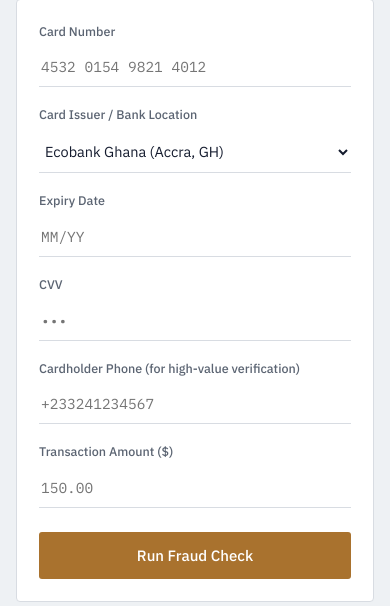
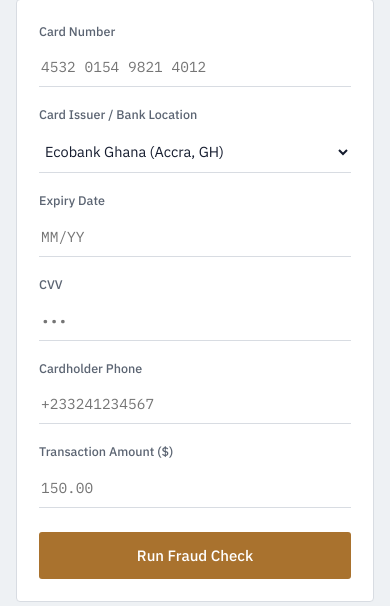
Before and after one commit to brownskreytor-a11y/nonfraud-ai, a Flask app: page /intake in a window 390 px wide. Shown: the part 277-883 px from the top of the page. Run offline with Flask 3, Linux system fonts and the light colour scheme; data comes from the database, SQL or seed files in the repository; data that the repository does not hold is empty.

Commit message:
Simplify Cardholder Phone label, drop the high-value-verification parenthetical

```diff
--- a/templates/index.html
+++ b/templates/index.html
@@ -293,7 +293,7 @@
             </div>
 
             <div class="field full">
-                <label for="phone_number">Cardholder Phone (for high-value verification)</label>
+                <label for="phone_number">Cardholder Phone</label>
                 <input type="tel" id="phone_number" name="phone_number" placeholder="+233241234567">
             </div>
 
```
